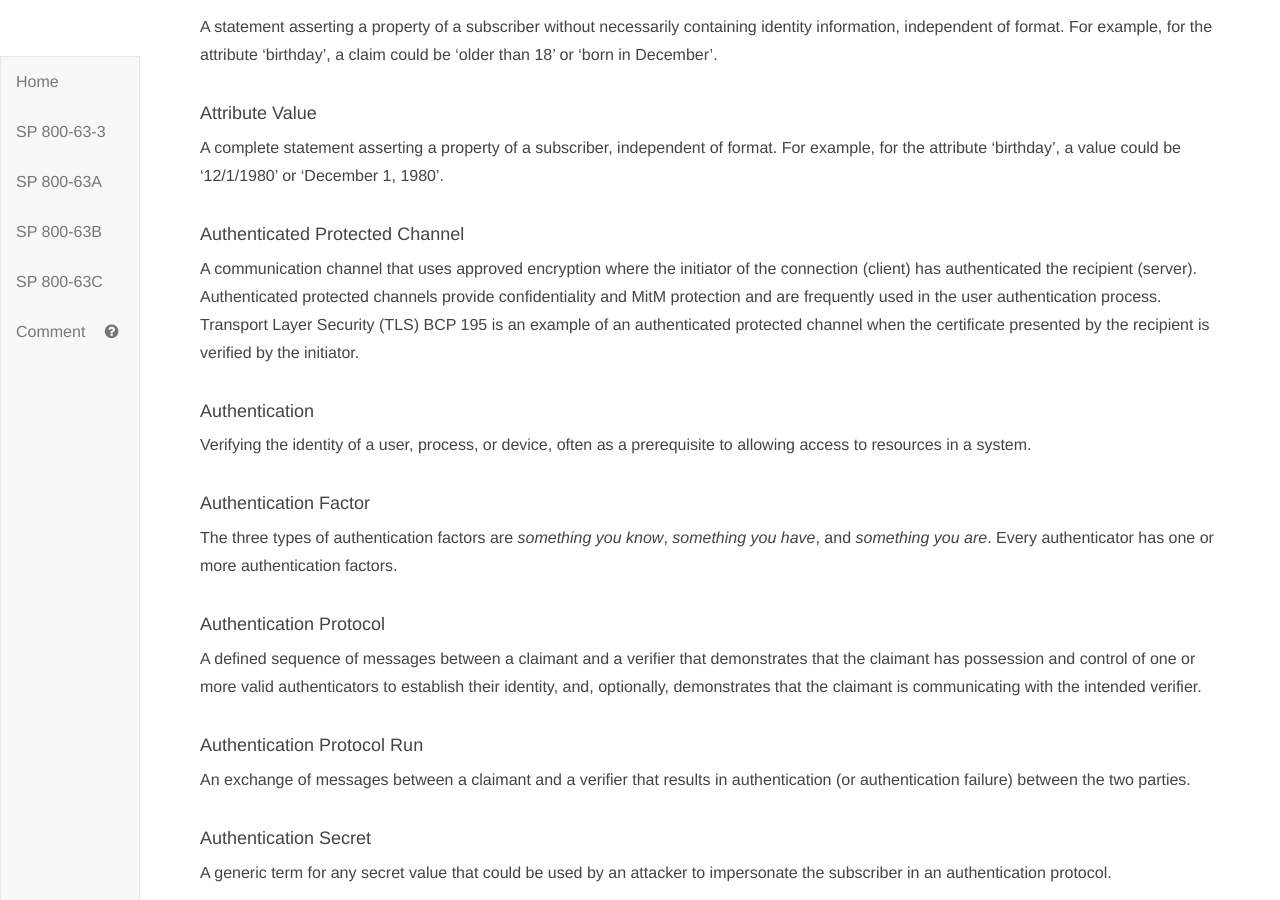
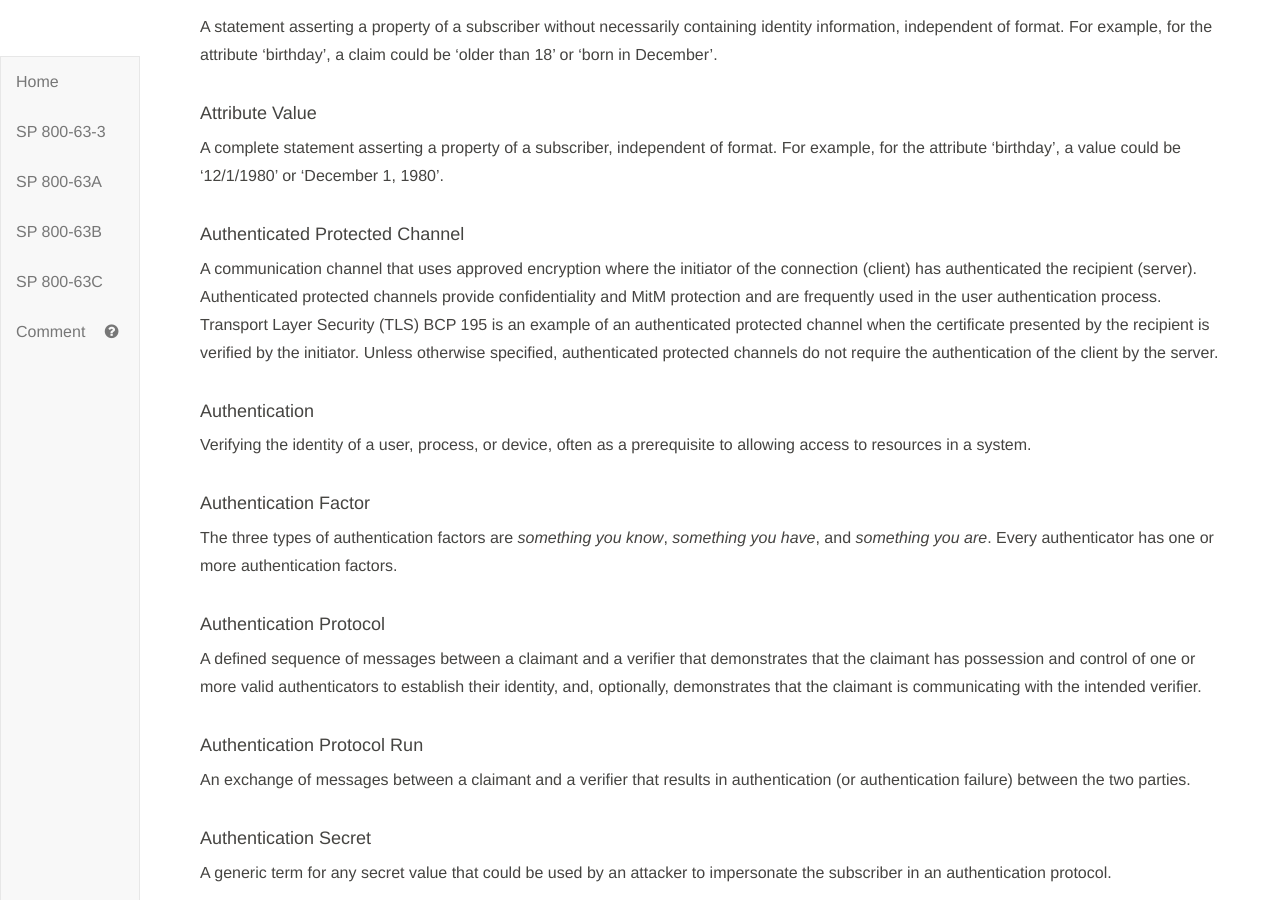
Before and after one commit to usnistgov/800-63-3, a Jekyll site: the page built from sp800-63-3/definitions.md, in a window 1280 px wide and 900 px high, scrolled down 1566 px. Built offline with Jekyll 4.4.1, drawn with Linux system fonts in a browser that asks for light colours; our own code applies the rules of GitHub Pages for plain Markdown files.

Commit message:
Clarify non-mutual channel authentication. Closes #733.

```diff
--- a/sp800-63-3/definitions.md
+++ b/sp800-63-3/definitions.md
@@ -50,7 +50,7 @@
 A complete statement asserting a property of a subscriber, independent of format. For example, for the attribute 'birthday', a value could be '12/1/1980' or 'December 1, 1980'.
 
 #### Authenticated Protected Channel
-A communication channel that uses approved encryption where the initiator of the connection (client) has authenticated the recipient (server). Authenticated protected channels provide confidentiality and MitM protection and are frequently used in the user authentication process. Transport Layer Security (TLS) BCP 195 is an example of an authenticated protected channel when the certificate presented by the recipient is verified by the initiator.
+A communication channel that uses approved encryption where the initiator of the connection (client) has authenticated the recipient (server). Authenticated protected channels provide confidentiality and MitM protection and are frequently used in the user authentication process. Transport Layer Security (TLS) BCP 195 is an example of an authenticated protected channel when the certificate presented by the recipient is verified by the initiator. Unless otherwise specified, authenticated protected channels do not require the authentication of the client by the server.
 
 #### Authentication
 Verifying the identity of a user, process, or device, often as a prerequisite to allowing access to resources in a system.
```
